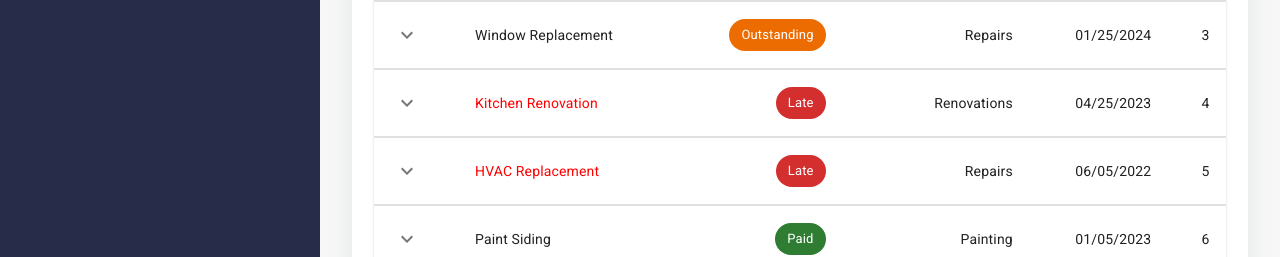
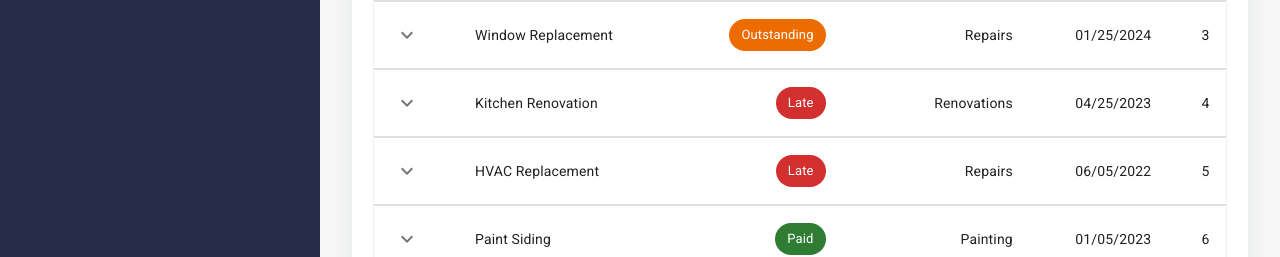
Before and after one commit to tylercorbett/bidsight, a React (Create React App) app: page / in a window 1280 px wide. Shown: the part 439-696 px from the top of the page. Built offline with nearby package versions, Linux system fonts and the light colour scheme.

Commit message:
remove red text

```diff
--- a/src/components/InvoiceTable/InvoiceTable.tsx
+++ b/src/components/InvoiceTable/InvoiceTable.tsx
@@ -29,12 +29,6 @@ const Row:React.FC<RowProps> = ({ row }) => {
   const statusLabel = isInvoiceLate ? 'Late' : row.status;
   const statusColor = getInvoiceColorStatus(row);
 
-  const computedNameStyles = isInvoiceLate ?
-  {
-    color: 'red'
-  }
-  : {};
-
   return (
     <React.Fragment>
       <TableRow sx={{ '& > *': { borderBottom: 'unset' } }}>
@@ -47,7 +41,7 @@ const Row:React.FC<RowProps> = ({ row }) => {
             {open ? <KeyboardArrowUpIcon /> : <KeyboardArrowDownIcon />}
           </IconButton>}
         </TableCell>
-        <TableCell component="th" scope="row" sx={computedNameStyles}>
+        <TableCell component="th" scope="row">
           {row.name}
         </TableCell>
         <TableCell align="right"><Chip color={statusColor} label={statusLabel} /></TableCell>
```
